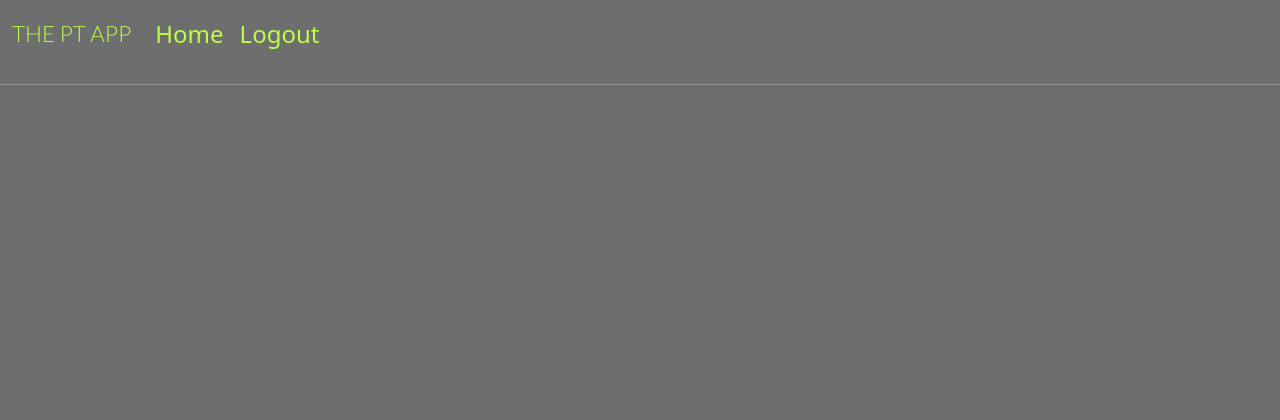
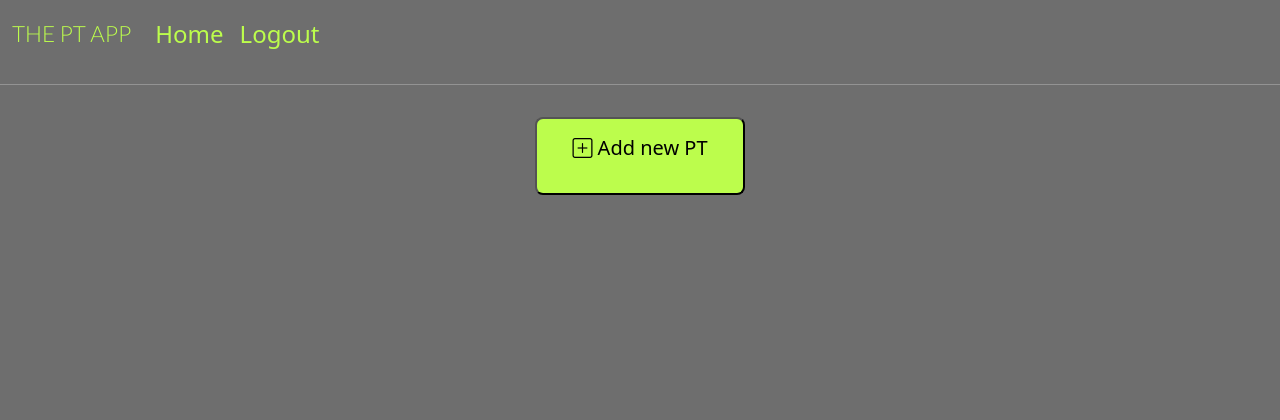
Before and after one commit to Code-Institute-Submissions/MichaelLetson-Django-Portfolio-Project_NovResub, a Django app: page / in a window 1280 px wide. Shown: the top 420 px of the page. Run offline with Django 3.2, Linux system fonts and the light colour scheme; the visitor is signed in with stand-in values (Sample User, id 1); data that the repository does not hold is empty.

Commit message:
add and styled button for new PT card

```diff
--- a/static/css/style.css
+++ b/static/css/style.css
@@ -169,6 +169,14 @@ hr {
     color: whitesmoke!important;
 }
 
-span {
-    color: whitesmoke;
+.button {
+    background-color: #BCFD4C;
+    font-size: 20px;
+    padding: 14px 20px;
+    border-radius: 8px;
+
 }
+
+.button:hover {
+    border: #fff;
+}
--- a/templates/base.html
+++ b/templates/base.html
@@ -10,6 +10,7 @@
     <link href="https://fonts.googleapis.com/css2?family=Roboto:wght@300&display=swap" rel="stylesheet">
     <link href="https://fonts.googleapis.com/css2?family=Lato:wght@300;700&display=swap" rel="stylesheet">
     <link rel="stylesheet" href="https://cdnjs.cloudflare.com/ajax/libs/font-awesome/5.15.3/css/all.min.css">
+    <link rel="stylesheet" href="https://cdn.jsdelivr.net/npm/bootstrap-icons@1.5.0/font/bootstrap-icons.css">
     <meta name="viewport" content="width=device-width, initial-scale=1" />
     <link href="https://cdn.jsdelivr.net/npm/bootstrap@5.0.1/dist/css/bootstrap.min.css" rel="stylesheet"
         integrity="sha384-+0n0xVW2eSR5OomGNYDnhzAbDsOXxcvSN1TPprVMTNDbiYZCxYbOOl7+AMvyTG2x" crossorigin="anonymous">
--- a/templates/index.html
+++ b/templates/index.html
@@ -38,6 +38,17 @@
             </div>
         </div>
     </div>
+
+    {% if user.is_authenticated %}
+    <div class='container col-2'>
+        <div class="row vertical-center-row">
+            <button class="button">
+                <p><i class="bi-plus-square"></i> Add new PT</p>
+            </button>
+        </div>
+    </div>
+    {% endif %}
+
     {% if is_paginated %}
     <nav aria-label="Page navigation">
         <ul class="pagination justify-content-center">
```
